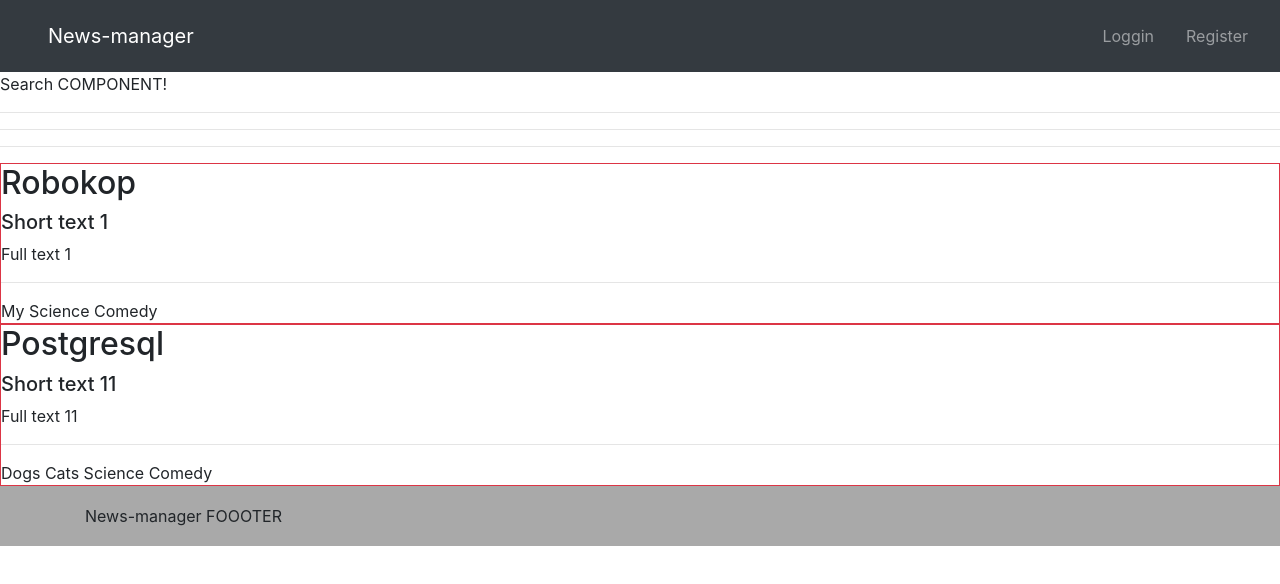
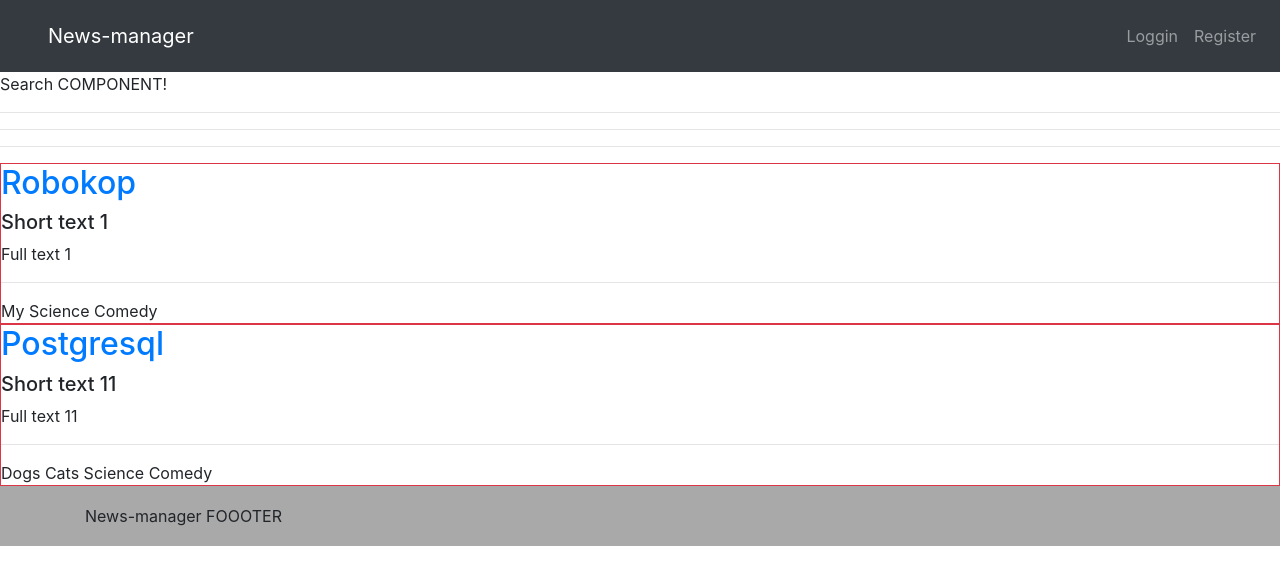
Before and after one commit to demis131194/NewsManagerReact, a React (Create React App) app: page / in a window 1280 px wide. Shown: the top 584 px of the page. Built offline with nearby package versions, Linux system fonts and the light colour scheme.

Commit message:
refactor and fixes

```diff
--- a/src/components/App.jsx
+++ b/src/components/App.jsx
@@ -1,5 +1,5 @@
 import React, { Component } from 'react';
-import Header from './Header'
+import Header from './Header/Header'
 import Content from './Content/Content';
 import Footer from './Footer'
 import { BrowserRouter } from 'react-router-dom';
--- a/src/components/Content/MainPage/NewsList/NewsItem/NewsItem.jsx
+++ b/src/components/Content/MainPage/NewsList/NewsItem/NewsItem.jsx
@@ -1,6 +1,6 @@
 import React, { Component } from 'react';
 import 'bootstrap/dist/css/bootstrap.css'
-
+import { Link } from 'react-router-dom';
 class NewsItem extends Component {
 
     constructor(props) {
@@ -11,7 +11,11 @@ class NewsItem extends Component {
         return (
             <div className='border border-danger'>
                 <div>
-                    <h2>{this.props.news.title}</h2>
+                    <h2>
+                        <Link to={'/news/' + this.props.news.id} target='__blank' >
+                            {this.props.news.title}
+                        </Link>
+                    </h2>
                     <h5>{this.props.news.shortText}</h5>
                 </div>
                 <div>
--- a/src/components/Content/MainPage/NewsList/NewsList.jsx
+++ b/src/components/Content/MainPage/NewsList/NewsList.jsx
@@ -1,14 +1,8 @@
 import React, { Component } from 'react';
 import NewsItem from './NewsItem/NewsItem';
 
-class NewsList extends Component {
 
-    constructor(props) {
-        super(props);
-    }
-
-    render() {
-        let hardNews = [
+let news = [
     {
         "id": 1,
         "title": "Robokop",
@@ -69,9 +63,18 @@ class NewsList extends Component {
     }
 ];
 
+class NewsList extends Component {
+
+    constructor(props) {
+        super(props);
+    }
+
+    render() {
+
+
         return (
             <div>
-                {hardNews.map( news => <NewsItem news={news}/>)}
+                {news.map( news => <NewsItem news={news}/>)}
             </div>
         )
     }
--- a/src/components/Header/index.jsx
+++ b/src/components/Header/Header.jsx
@@ -1,6 +1,6 @@
 import React, { Component } from 'react';
 import { Navbar, NavbarBrand, Nav } from 'react-bootstrap';
-import { NavLink } from 'react-router-dom';
+import { Link } from 'react-router-dom';
 import 'bootstrap/dist/css/bootstrap.css';
 import NavbarCollapse from 'react-bootstrap/NavbarCollapse';
 import NavbarToggle from 'react-bootstrap/NavbarToggle';
@@ -15,23 +15,19 @@ class Header extends Component {
         return (
             <Navbar bg='dark' variant='dark'>
                 <NavbarBrand className='nav-link'>
-                    <NavLink to='/' className='nav-link text-white'>
+                    <Link to='/' className='nav-link text-white'>
                         News-manager
-                    </NavLink>
+                    </Link>
                 </NavbarBrand>
                 <NavbarToggle aria-controls="responsive-navbar-nav" />
                 <NavbarCollapse id="responsive-navbar-nav">
                     <Nav className='ml-auto'>
-                        <Nav.Link>
-                            <NavLink to='/login' className='nav-link'>
-                                Loggin
-                            </NavLink>
-                        </Nav.Link>
-                        <Nav.Link>
-                            <NavLink to='/register' className='nav-link' >
-                                Register
-                            </NavLink>
-                        </Nav.Link>
+                        <Link to='/login' className='nav-link'>
+                            Loggin
+                        </Link>
+                        <Link to='/register' className='nav-link' >
+                            Register
+                        </Link>
                     </Nav>
                 </NavbarCollapse>
             </Navbar>
```
Lines whose indentation alone changed are shown as unchanged.
